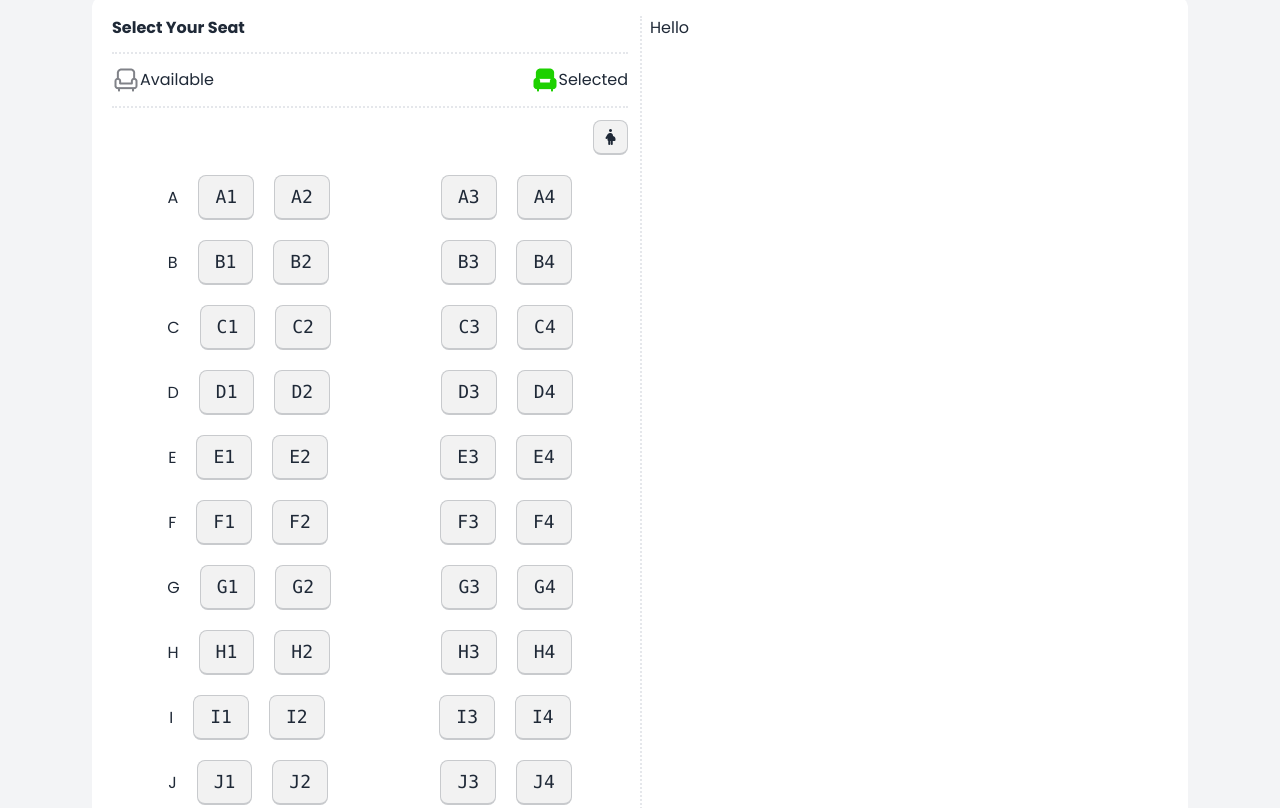
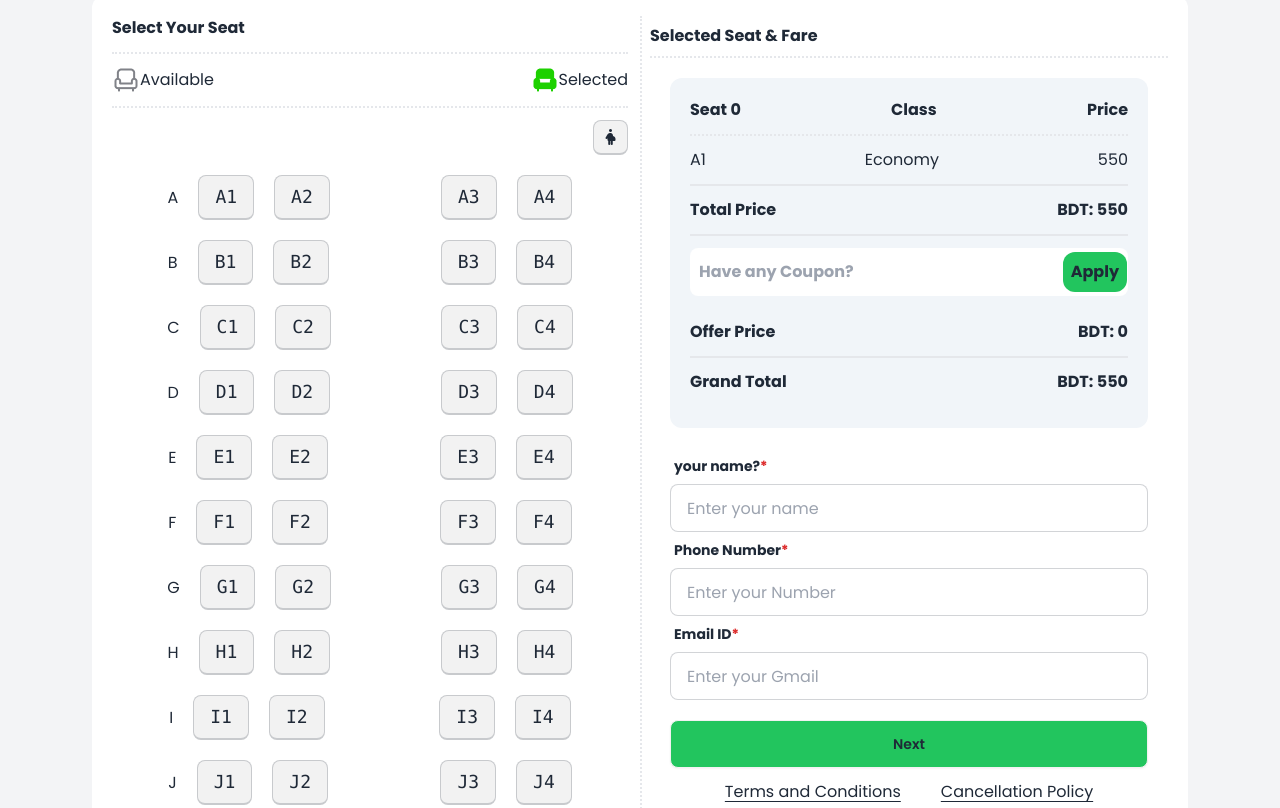
Before and after one commit to AbdullahAlNoman20/GreenLine_BusTicaet, a plain HTML site: page index.html in a window 1280 px wide. Shown: the part 1840-2648 px from the top of the page. Drawn offline with nearby package versions, Linux system fonts and the light colour scheme.

Commit message:
All Design Work Done

```diff
--- a/index.html
+++ b/index.html
@@ -299,7 +299,7 @@
       <!-- Set Selection Section -->
 
 
-      <div class="mx-20 my-10 p-5 flex  rounded-xl bg-white">
+      <div class="lg:mx-20 my-10 p-5 lg:flex  rounded-xl bg-white">
 
 
         <!-- Left Side Top-->
@@ -496,9 +496,110 @@
 
 <!-- Right Side -->
 
-        <div class=" h-[800px] border-l-2  border-dotted w-1/2 pl-2 ">
+        <div class=" h-[800px] lg:border-l-2  border-dotted w-1/2 pl-2 ">
 
-          <h1>Hello</h1>
+          <div class="border-b-2 border-dotted">
+            <h1 class="font-bold py-2 ">Selected Seat & Fare </h1>
+          </div>
+
+
+          <!-- Coupon and Bill Section -->
+          <div class=" rounded-xl p-5 h-[350px] bg-slate-100 m-5 ">
+
+              <div class="flex justify-between font-bold pb-3 border-b-2 border-dotted">
+                <p>Seat <span>0</span></p>
+                <p>Class</p>
+                <p>Price</p>
+              </div>
+
+
+
+
+              <!-- Set Selection Info -->
+
+
+              <div class="flex justify-between pb-3 pt-3 ">
+                <p>A1</p>
+                <p>Economy</p>
+                <p>550</p>
+              </div>
+
+
+              <!-- Total Price -->
+
+              <div class="flex justify-between pb-3 pt-3 border-t-2 font-bold ">
+                <p>Total Price </p>
+                <p>BDT: 550</p>
+              </div>
+
+
+              <div class="flex justify-end pb-3 pt-3 border-t-2 font-bold ">
+                <label class="input pl-2 pr-0 w-full flex items-center">
+                  <input type="text" class="grow" placeholder="Have any Coupon?" />
+                  <button class=" bg-green-500 rounded-xl p-2">Apply</button>
+                </label>
+              </div>
+
+
+              <div class="flex justify-between pb-3 pt-3 font-bold border-b-2 ">
+                <p>Offer Price</p>
+                <p>BDT: 0</p>
+              </div>
+
+
+              <div class="flex justify-between pb-3 pt-3 font-bold ">
+                <p>Grand Total </p>
+                <p>BDT: 550</p>
+              </div>
+
+
+          </div>
+
+
+
+
+
+
+
+          <!-- Input Section -->
+          <div class="px-5">
+
+
+            <label class="form-control w-full">
+              <div class="label">
+                <span class="label-text font-bold">your name?<span class="text-red-600">*</span></span>
+              </div>
+              <input type="text" placeholder="Enter your name" class="input input-bordered w-full" />
+            </label>
+
+            <label class="form-control w-full">
+              <div class="label">
+                <span class="label-text font-bold">Phone Number<span class="text-red-600">*</span></span>
+              </div>
+              <input type="text" placeholder="Enter your Number " class="input input-bordered w-full" />
+            </label>
+
+            <label class="form-control w-full">
+              <div class="label">
+                <span class="label-text font-bold">Email ID<span class="text-red-600">*</span></span>
+              </div>
+              <input type="text" placeholder="Enter your Gmail" class="input input-bordered w-full" />
+            </label>
+
+
+            <button class="btn btn-wide w-full bg-green-500 mt-5">Next</button>
+
+
+
+            <div class=" flex justify-center gap-10 mt-3 underline underline-offset-4">
+              <p>Terms and Conditions</p>
+              <p>Cancellation Policy</p>
+            </div>
+
+          </div>
+
+
+
 
         </div>
 
```
